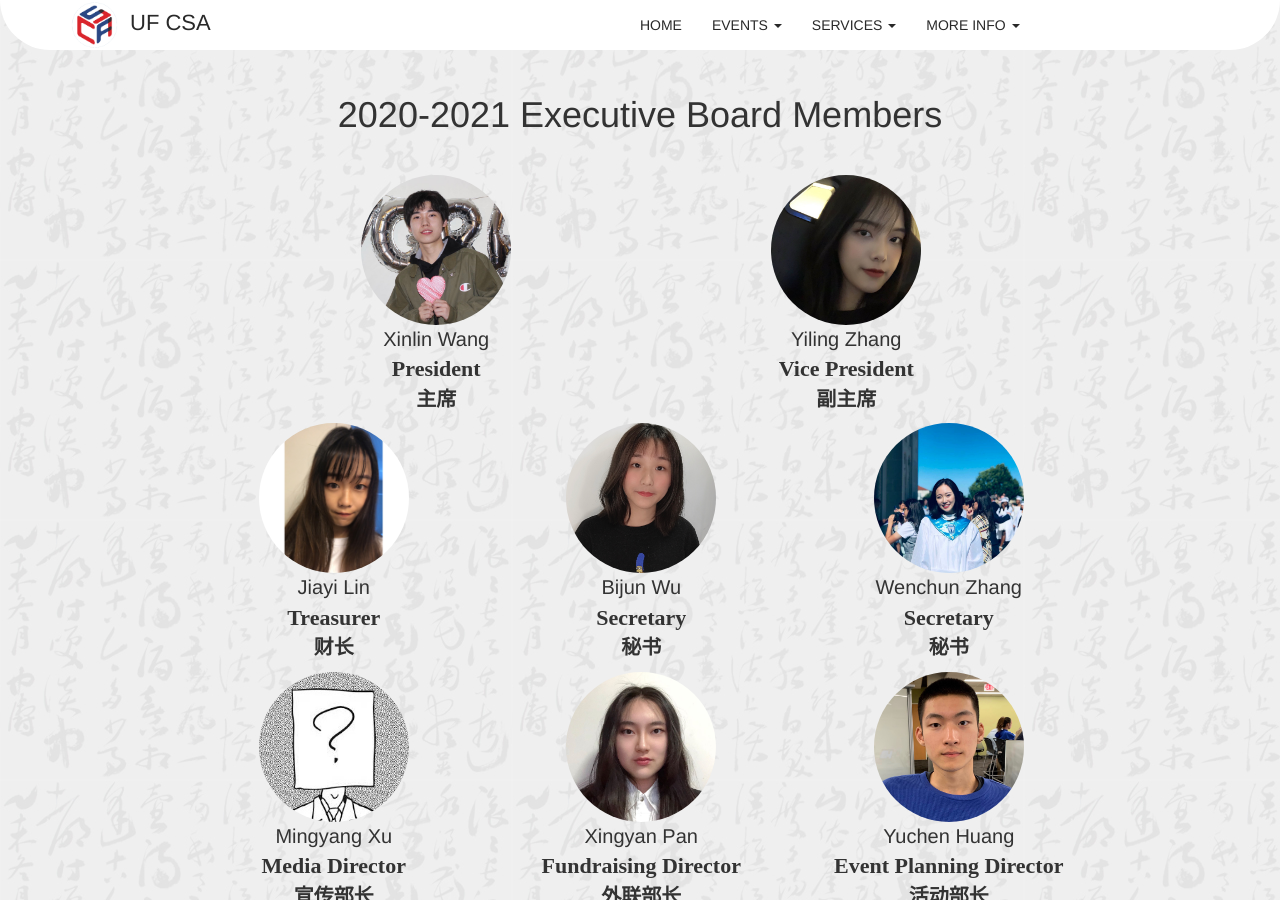
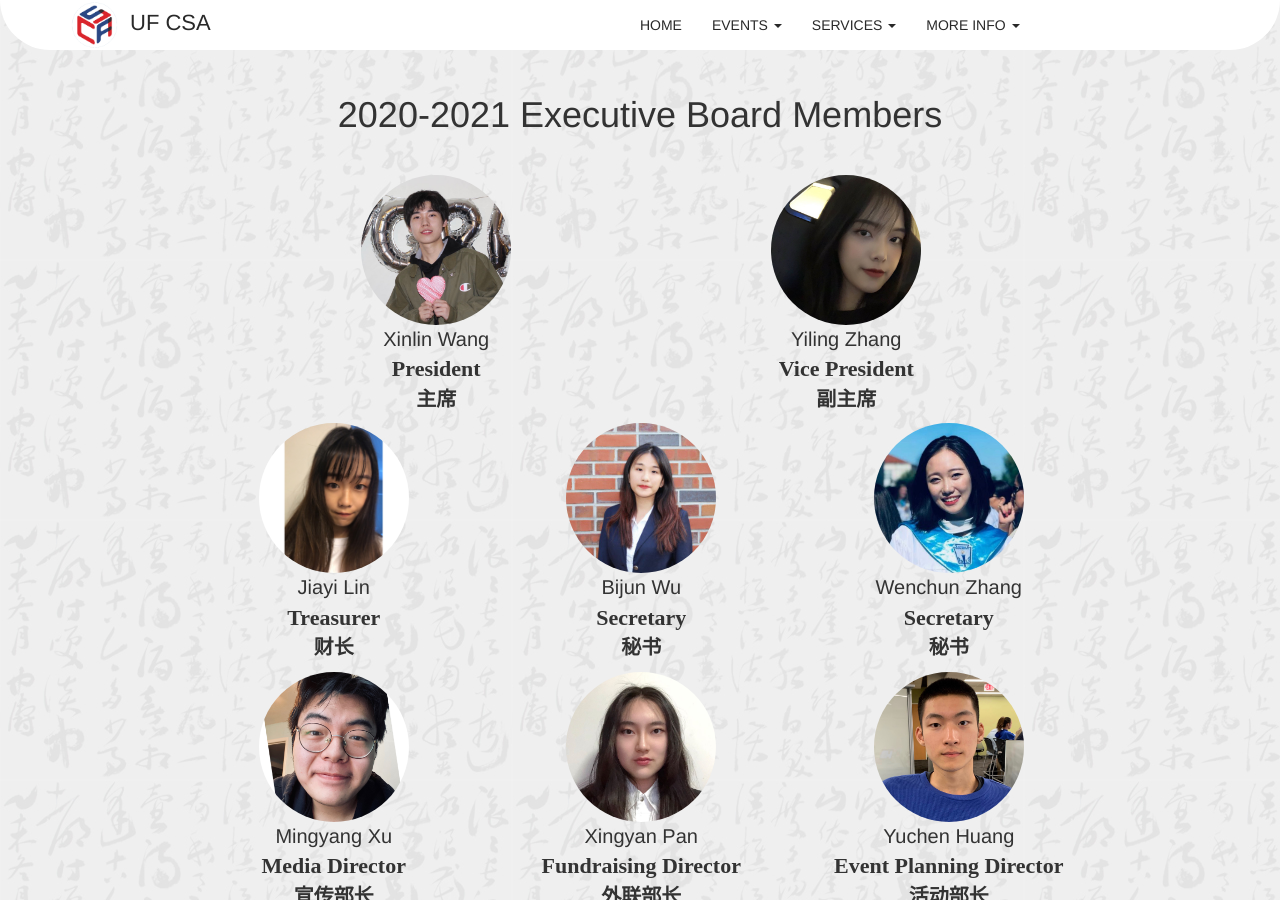
Before and after one commit to ufcsa/ufcsa.github.io, a Jekyll site: the page built from _pages/staff.html, in a window 1280 px wide and 900 px high. Built offline with Jekyll 4.4.1, drawn with Linux system fonts in a browser that asks for light colours; nearby versions of some CDN libraries.

Commit message:
staff page done

```diff
--- a/_data/y2018/staff_members.yml
+++ b/_data/y2018/staff_members.yml
@@ -20,7 +20,7 @@ treasurer:
 media_director:
   first_name: Mingyang
   last_name: Xu
-  picture: unknown.jpg
+  picture: Xumingyang.jpg
 student_service:
   first_name: Yu
   last_name: Zhu
```
Also changed, not shown: assets/people/Wubijun.jpg, assets/people/Xumingyang.jpg (added), assets/people/Zhangwenchun.jpg, 3 other files.
